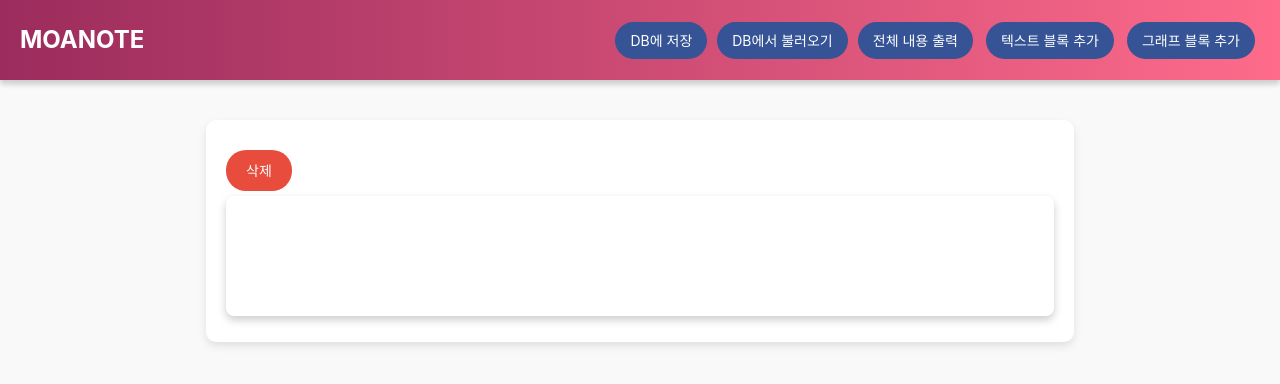
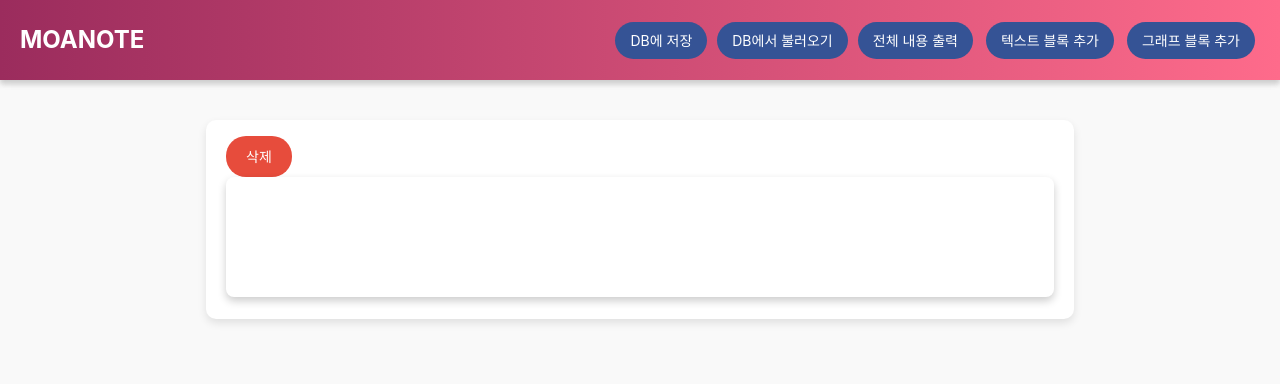
Before and after one commit to CBNU-MoaNote-CapstonDesign/front-demo2, a React (Create React App) app: page / in a window 1280 px wide. Both pictures are taken after a click on the button "텍스트 블록 추가". Shown: the top 384 px of the page. Built offline with nearby package versions, Linux system fonts and the light colour scheme.

Commit message:
css(App) : 버튼 css 수정
- 버튼 padding을 수정했습니다.

```diff
--- a/src/assets/css/index.css
+++ b/src/assets/css/index.css
@@ -54,7 +54,10 @@ body {
   background: white;
   border-radius: 10px;
   box-shadow: 0px 4px 8px rgba(0, 0, 0, 0.1);
-  padding: 20px;
+  padding-left: 20px;
+  padding-right: 20px;
+  padding-top : 1rem;
+  padding-bottom: 1rem;
   margin: 20px 0;
   width: 70%;
 }
@@ -79,14 +82,12 @@ body {
 }
 
 .content-box-button {
-  margin-top: 10px;
   background-color: #355395;
   color: white;
   border: none;
   padding: 8px 15px;
   border-radius: 5px;
   cursor: pointer;
-  margin-bottom: 5px;
   transition: background-color 0.3s ease;
 }
 
@@ -95,15 +96,19 @@ body {
 }
 
 /* 그래프 블록 */
-#root > div > div {
+.graph-block {
   background-color: white;
   border-radius: 10px;
   box-shadow: 0px 4px 8px rgba(0, 0, 0, 0.1);
   padding: 20px;
   margin: 20px 0;
+  width: 100%;
+  height: 80vh;
+  margin: 0;
+  padding: 0;
 }
 
-#root > div > div > canvas {
+.graph-block > canvas {
   border-radius: 10px;
 }
 
@@ -127,7 +132,6 @@ body {
 .content-box-button.delete {
   background-color: #e74c3c; /* 삭제 버튼 색상 */
   color: white;
-  margin-right: 5px;
   transition: background-color 0.3s ease, transform 0.2s ease;
 }
 
@@ -135,3 +139,16 @@ body {
   background-color: #c0392b;
   transform: translateY(-2px);
 }
+
+.square-btn {
+  width: 40px;
+  height: 40px;
+  padding: 0;
+  text-align: center;
+  line-height: 40px;
+}
+
+.gray-btn {
+  background-color: #f0f0f0;
+  border: 1px solid #e0e0e0;
+}
```
